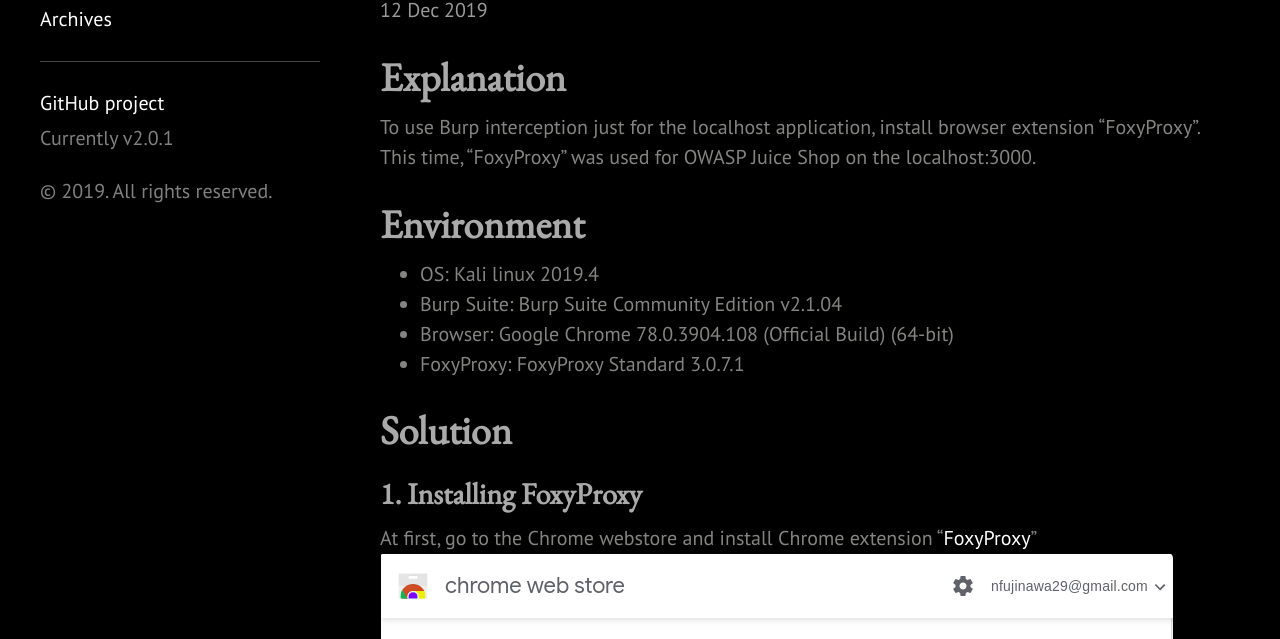
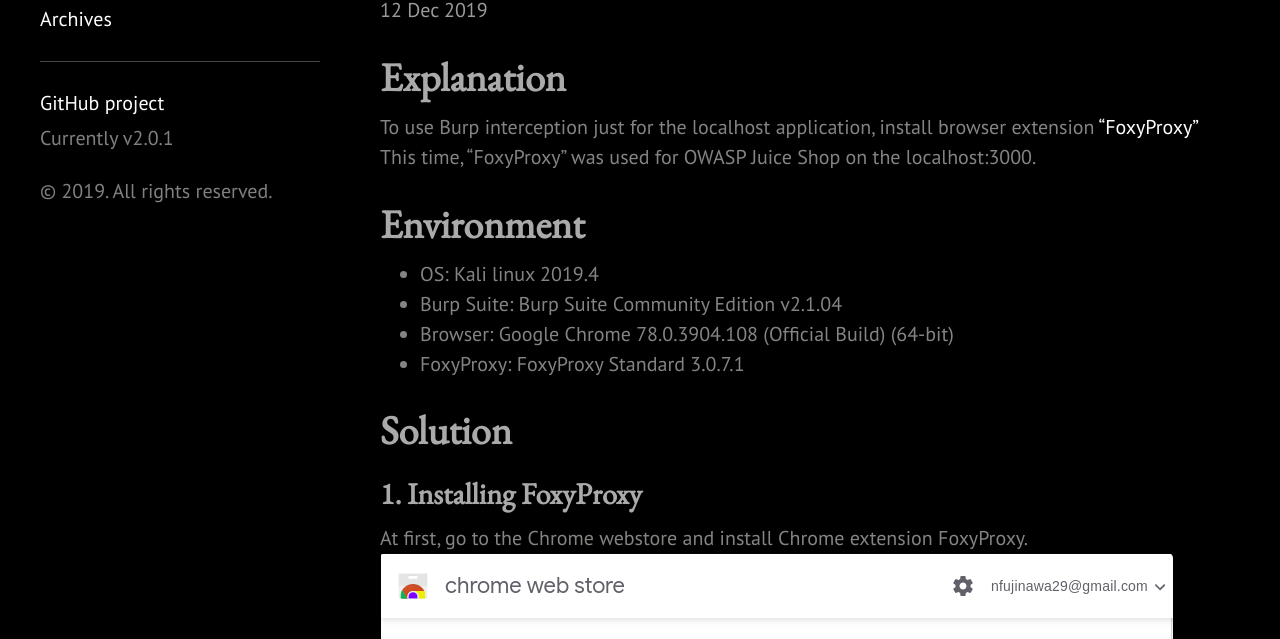
Before and after one commit to 1n4r1/1n4r1.github.io, a Jekyll site: the page built from _posts/2019-12-12-FoxyProxy-burp-setup.md, in a window 1280 px wide and 900 px high. Shown: the part 185-824 px from the top of the window. Built offline with Jekyll 4.4.1, drawn with Linux system fonts in a browser that asks for light colours; a style sheet for code colours, icons or effects is not loaded; part of the change alters nothing that is shown.

Commit message:
modify some lines of 2019-12-12

```diff
--- a/_posts/2019-12-12-FoxyProxy-burp-setup.md
+++ b/_posts/2019-12-12-FoxyProxy-burp-setup.md
@@ -5,7 +5,7 @@ categories: Burp
 ---
 
 # Explanation
-To use Burp interception just for the localhost application, install browser extension "FoxyProxy".<br>
+To use Burp interception just for the localhost application, install browser extension <a href="https://getfoxyproxy.org/">"FoxyProxy"</a><br>
 This time, "FoxyProxy" was used for OWASP Juice Shop on the localhost:3000.
 
 # Environment
@@ -18,7 +18,7 @@ This time, "FoxyProxy" was used for OWASP Juice Shop on the localhost:3000.
 
 ## 1. Installing FoxyProxy
 
-At first, go to the Chrome webstore and install Chrome extension "<a href="https://getfoxyproxy.org/">FoxyProxy</a>"
+At first, go to the Chrome webstore and install Chrome extension FoxyProxy.
 ![placeholder](https://inar1.github.io/public/images/2019-12-12/2019-12-11-23-36-55.png)
 <br>
 
```
